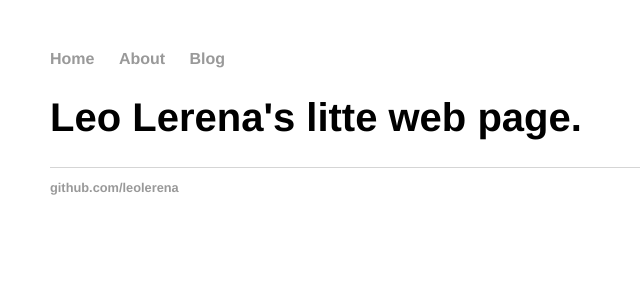
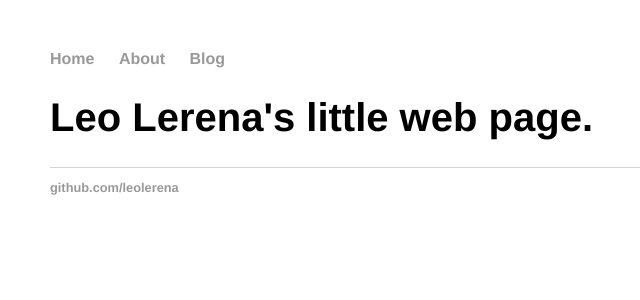
Before and after one commit to leolerena/leolerena.github.io, a Jekyll site: the page built from index.html, in a window 1280 px wide. Shown: the top 300 px of the page, without its empty margins (270-910 px from the left). Built offline with Jekyll 4.4.1, drawn with Linux system fonts in a browser that asks for light colours; part of the change alters nothing that is shown.

Commit message:
Update index.html

```diff
--- a/index.html
+++ b/index.html
@@ -1,8 +1,8 @@
 ---
 layout: default
-title: Mini blog secreto sobre matemática.
+title: Leo Lerena's little web page.
 ---
 <div class="blurb">
-	<h1>Leo Lerena's litte web page.</h1>
+	<h1>Leo Lerena's little web page.</h1>
 	<p> </a> </p>
 </div><!-- /.blurb -->
```
